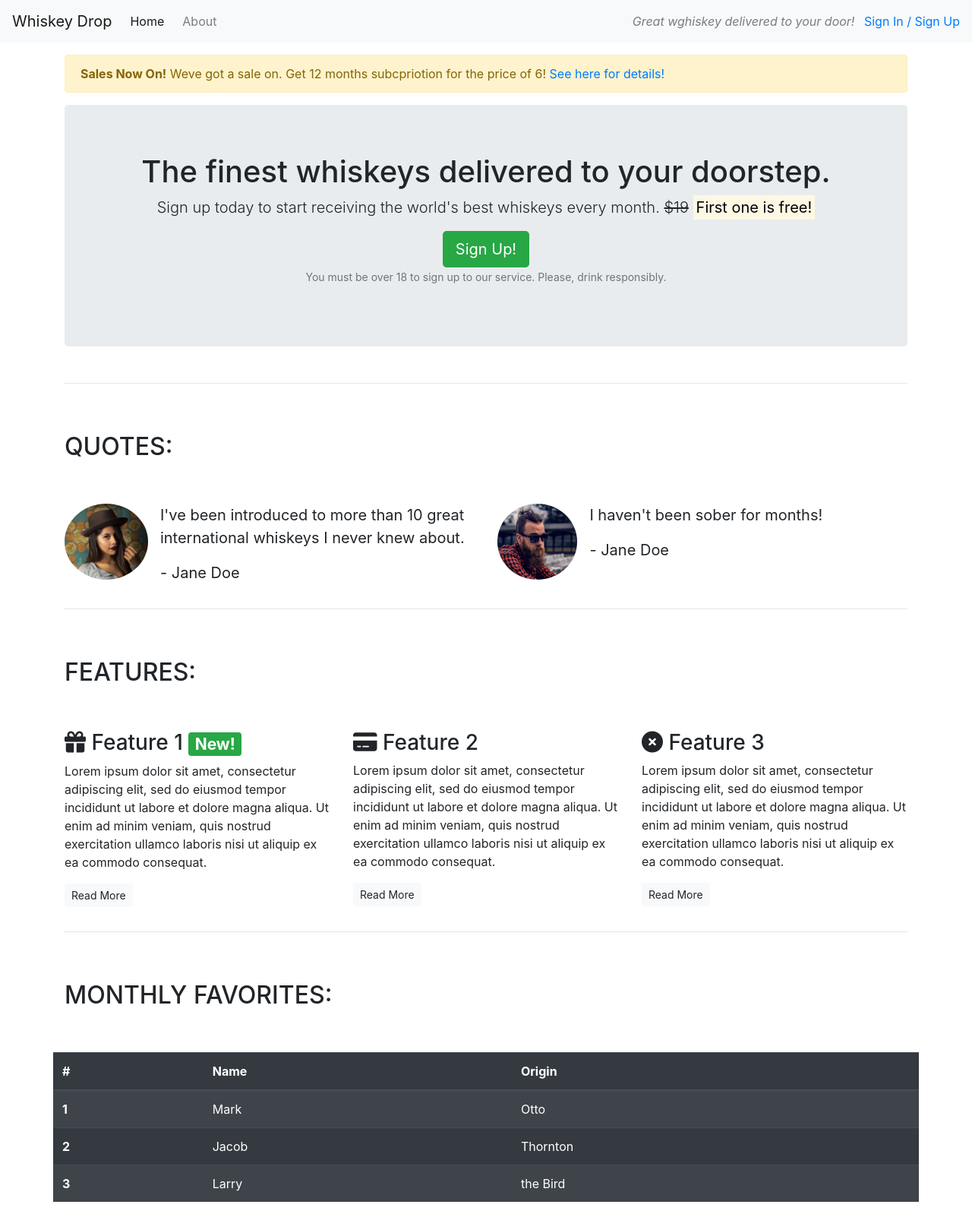
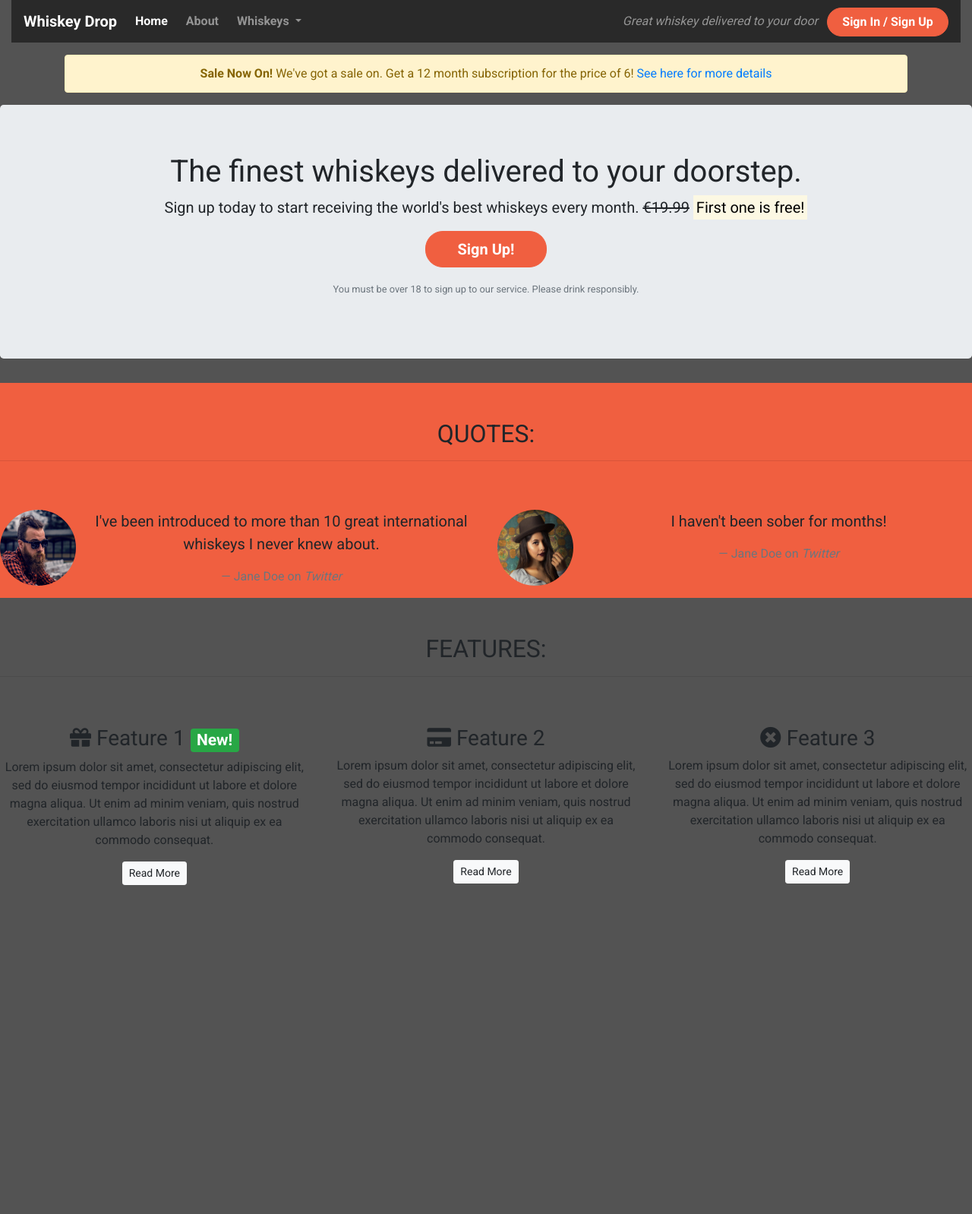
Before and after one commit to KimBergstroem/bootstrap-walkthrought, a website: page index.html in a window 1280 px wide. Shown: the whole page at 76% size. After the commit the page ends 1181 px from the top, so only its background shows below. Drawn offline with nearby package versions, Linux system fonts and the light colour scheme.

Commit message:
Add: Styling to navbar and quotes section with manuell css

```diff
--- /dev/null
+++ b/assets/css/style.css
@@ -0,0 +1,73 @@
+body{
+    font-family: 'Roboto', sans-serif;
+    background-color: rgb(83, 83, 83);
+}
+
+.alert-container{}
+
+.callout-container{
+}
+
+.quotes-container{}
+
+.features-container{}
+
+/* Navar */
+
+.navalert-container {
+    position: absolute;
+    top: 0;
+    left: 0;
+    padding-left: 0;
+    padding-right: 0;
+
+}
+
+.container-wrapper{
+    background-color: #f05f40;
+}
+
+.navbar{
+    margin-bottom: 0;
+    border: 0;
+    width: 100%;
+    background-color: rgba(0, 0, 0, 0.5);
+}
+
+.row{
+    text-align: center;
+}
+.navbar .navbar-toggler{
+    border: 0;
+}
+
+.navbar-brand{
+    font-weight: bold;
+}
+
+.navbar .navbar-nav a{
+    font-weight: bold;
+}
+
+/* Buttons */
+
+.btn--cta {
+    font-weight: bold;
+    border-radius: 23px;
+    width: 160px;
+}
+
+.btn--red {
+    color: white;
+    background-color: #f05f40;
+    border-color: #f05f40;
+}
+
+.btn--red:hover,
+.btn--red:active,
+.btn--red:focus,
+.btn--red:active:focus {
+    background-color: #df4929;
+    border-color: #df4929;
+    color: white;
+}
--- a/index.html
+++ b/index.html
@@ -1,76 +1,109 @@
-<!doctype html>
-<html lang="en">
+<!DOCTYPE html>
+<html lang="en-us">
 
 <head>
-    <!-- Required meta tags -->
     <meta charset="utf-8">
-    <meta name="viewport" content="width=device-width, initial-scale=1, shrink-to-fit=no">
-
-    <!-- Bootstrap CSS -->
-    <link rel="stylesheet" href="https://cdn.jsdelivr.net/npm/bootstrap@4.6.2/dist/css/bootstrap.min.css"
-        integrity="sha384-xOolHFLEh07PJGoPkLv1IbcEPTNtaed2xpHsD9ESMhqIYd0nLMwNLD69Npy4HI+N" crossorigin="anonymous">
-    <!-- FontAwesome Icons -->
-    <script src="https://kit.fontawesome.com/66c113ad0a.js" crossorigin="anonymous"></script>
-    <title>Whiskey Drop - Taste</title>
+    <meta name="viewport" content="width=device-width, initial-scale=1.0">
+    <title>Whiskey Drop | Taste a new whiskey every month</title>
+    <link rel="stylesheet" href="https://maxcdn.bootstrapcdn.com/bootstrap/4.1.3/css/bootstrap.min.css">
+    <link rel="stylesheet" href="https://use.fontawesome.com/releases/v5.6.1/css/all.css"
+        integrity="sha384-gfdkjb5BdAXd+lj+gudLWI+BXq4IuLW5IT+brZEZsLFm++aCMlF1V92rMkPaX4PP" crossorigin="anonymous">
+    <link href="https://fonts.googleapis.com/css?family=Roboto:400,700" rel="stylesheet">
+    <link href="assets/css/style.css" rel="stylesheet" type="text/css">
 </head>
 
 <body>
-    <nav class="navbar navbar-light bg-light navbar-expand-sm">
-        <a href="" class="navbar-brand">Whiskey Drop</a>
+    <!--Nav-->
+    <div class="container-fluid nacalert-container">
+        <nav class="navbar navbar-dark navbar-expand-sm ">
+            <a href="/" class="navbar-brand">
+                Whiskey Drop</a>
+
+            <button class="navbar-toggler ml-auto" type="button" data-toggle="collapse" data-target="#navbarNavDropdown"
+                aria-controls="navbarNavDropdown" aria-expanded="false" aria-label="Toggle navigation">
+                <span class="navbar-toggler-icon"></span></button>
+
+            <div class="collapse navbar-collapse" id="navbarNavDropdown">
                 <ul class="navbar-nav mr-auto">
-            <li class="active nav-item mr-2"><a class="nav-link" href="nav-link" href="/home">Home</a></li>
-            <li class="nav-item mr-2"><a class="nav-link" href="nav-link" href="/about">About</a></li>
-            <li class="nav-item mr-2 d-block d-sm-none"><a class="nav-link" href="nav-link" href="/login">Sign In / Sign
-                    Up</a></li>
+                    <li class="active nav-item mr-2"><a class="nav-link" href="/">Home</a></li>
+                    <li class="nav-item mr-2"><a class="nav-link" href="">About</a></li>
+                    <li class="nav-item dropdown">
+                        <a class="nav-link dropdown-toggle" href="#" id="navbarDropdownMenuLink" role="button"
+                            data-toggle="dropdown" aria-haspopup="true" aria-expanded="false">
+                            Whiskeys
+                        </a>
+                        <div class="dropdown-menu" aria-labelledby="navbarDropdownMenuLink">
+                            <a class="dropdown-item" href="#">Irish</a>
+                            <a class="dropdown-item" href="#">Scotch</a>
+                            <a class="dropdown-item" href="#">Japanese</a>
+                            <a class="dropdown-item" href="#">American</a>
+                        </div>
+                    </li>
+
+                    <li class="nav-item mr-2 d-block d-sm-none"><a class="nav-link btn btn--cta btn--red" href="">Sign
+                            In / Sign Up</a></li>
                 </ul>
+            </div>
             <div class="d-none d-md-block">
-            <p class="navbar-text my-auto mr-2"><i>Great wghiskey delivered to your door!</i></p>
-            <a href="/login">Sign In / Sign Up</a>
+                <p class="navbar-text my-auto mr-2"><i>Great whiskey delivered to your door</i></p>
+                <a href="/login" class="btn btn--cta btn--red">Sign In / Sign Up</a>
             </div>
+            <!--</div>-->
         </nav>
+    </div>
+    <div class="alert-containter">
         <article class="container mt-3">
             <div class="row d-none d-sm-block">
                 <div class="col-12">
-                <div class="alert alert-warning"><strong>Sales Now On!</strong> Weve got a sale on. Get 12 months subcpriotion
-                        for the price of 6! <a href="">See here for details!</a></div>
+                    <div class="alert alert-warning">
+                        <strong>Sale Now On!</strong> We've got a sale on. Get a 12 month subscription for the price of
+                        6! <a href="">See here for more details</a>
                     </div>
                 </div>
-        <!-- Callout -->
+            </div>
+    </div>
+    <div class="callout-container">
         <div class="row">
             <div class="col-12">
                 <section class="callout jumbotron text-center">
                     <h1>The finest whiskeys delivered to your doorstep.</h1>
-                    <p class="lead">Sign up today to start receiving the world's best whiskeys every month. <s
-                            class="d-none d-sm-inline">$19</s>
+                    <p class="lead">Sign up today to start receiving the world's best whiskeys every month.
+                        <s class="d-none d-sm-inline">€19.99</s>
                         <span class="d-inline d-sm-none"><br></span>
                         <strong><mark>First one is free!</mark></strong></p>
-                    <button class="btn btn-success btn-lg">Sign Up!</button>
-                    <p class="text-muted"><small>You must be over 18 to sign up to our service. Please, drink
+                    <p><button class="btn btn-lg btn-success btn btn--cta btn--red" data-toggle="modal"
+                            data-target="#signUpModal">Sign
+                            Up!</button></p>
+                    <p class="text-muted"><small>You must be over 18 to sign up to our service. Please drink
                             responsibly.</small></p>
                 </section>
             </div>
         </div>
         <!-- /.callout -->
-        <hr>
-
+    </div>
     <!-- Quotes -->
+    <div class="container-wrapper">
+        <div class="quotes-container">
             <section class="quotes">
-            <div class="row">
+                <div class="row" >
                     <div class="col-12 my-5">
                         <h2 class="text-uppercase">Quotes:</h2>
+                        <hr />
                     </div>
                 </div>
                 <div class="row">
                     <div class="col-12 col-md-6">
                         <div class="media">
                             <div class="d-none d-sm-block">
-                            <img src="docs/images/girl-image.png" class="rounded-circle mr-3" height=100 alt="image">
+                                <img src="docs/images/guy-image.png" class="rounded-circle mr-3" height=100 width=100>
                             </div>
                             <div class="media-body">
                                 <blockquote class="blockquote">
-                                <p>I've been introduced to more than 10 great international whiskeys I never knew about.
+                                    <p>I've been introduced to more than 10 great international whiskeys I never knew
+                                        about.
                                     </p>
-                                <p>- Jane Doe</p>
+                                    <footer class="blockquote-footer">Jane Doe on <cite title="Twitter">Twitter</cite>
+                                    </footer>
                                 </blockquote>
                             </div>
                         </div>
@@ -78,124 +111,115 @@
                     <div class="col-12 col-md-6">
                         <div class="media">
                             <div class="d-none d-sm-block">
-                            <img src="docs/images/guy-image.png" class="rounded-circle mr-3" height=100 alt="image">
+                                <img src="docs/images/girl-image.png" class="rounded-circle mr-3" height=100 width=100>
                             </div>
                             <div class="media-body">
                                 <blockquote class="blockquote">
                                     <p>I haven't been sober for months!</p>
-                                <p>- Jane Doe</p>
+                                    <footer class="blockquote-footer">Jane Doe on <cite title="Twitter">Twitter</cite>
+                                    </footer>
                                 </blockquote>
+                            </div>
                         </div>
                     </div>
                 </div>
             </section>
             <!-- /.quotes -->
-        <hr>
-
+        </div>
+    </div>
     <!-- Features -->
+        <div class="features-container">
             <section class="features">
                 <div class="row">
                     <div class="col-12 my-5">
                         <h2 class="text-uppercase">Features:</h2>
+                        <hr />
                     </div>
                 </div>
                 <div class="row">
                     <div class="col-12 col-md-6 col-lg-4">
                         <div class="feature">
-                        <h3><i class="fa-sharp fa-solid fa-gift d-none d-sm-inline"></i> Feature 1 <span
+                            <h3><i class="fas fa-gift d-none d-sm-inline"></i> Feature 1 <span
                                     class="badge badge-success">New!</span></h3>
-                        <p>Lorem ipsum dolor sit amet, consectetur adipiscing elit, sed do eiusmod tempor incididunt ut
-                            labore
-                            et dolore magna aliqua. Ut enim ad minim veniam, quis nostrud exercitation ullamco laboris
-                            nisi
+                            <p>Lorem ipsum dolor sit amet, consectetur adipiscing elit, sed do eiusmod tempor incididunt
                                 ut
-                            aliquip ex ea commodo consequat.</p>
-                        <p><a class="btn btn-sm btn-light" href="#">Read More</a></p>
+                                labore et dolore magna aliqua. Ut enim ad minim veniam, quis nostrud exercitation
+                                ullamco
+                                laboris nisi ut aliquip ex ea commodo consequat.</p>
+                            <p><a class="btn btn-sm btn-light" href="">Read More</a></p>
                         </div>
                     </div>
                     <div class="col-12 col-md-6 col-lg-4">
                         <div class="feature">
-                        <h3><i class="fa-solid fa-credit-card d-none d-sm-inline"></i> Feature 2</h3>
-                        <p>Lorem ipsum dolor sit amet, consectetur adipiscing elit, sed do eiusmod tempor incididunt ut
-                            labore
-                            et dolore magna aliqua. Ut enim ad minim veniam, quis nostrud exercitation ullamco laboris
-                            nisi
+                            <h3><i class="fas fa-credit-card d-none d-sm-inline"></i> Feature 2</h3>
+                            <p>Lorem ipsum dolor sit amet, consectetur adipiscing elit, sed do eiusmod tempor incididunt
                                 ut
-                            aliquip ex ea commodo consequat.</p>
-                        <p><a class="btn btn-sm btn-light" href="#">Read More</a></p>
+                                labore et dolore magna aliqua. Ut enim ad minim veniam, quis nostrud exercitation
+                                ullamco
+                                laboris nisi ut aliquip ex ea commodo consequat.</p>
+                            <p><a class="btn btn-sm btn-light" href="">Read More</a></p>
                         </div>
                     </div>
                     <div class="col-12 d-md-none d-lg-block col-lg-4">
                         <div class="feature">
-                        <h3><i class="fa-sharp fa-solid fa-circle-xmark d-none d-sm-inline"></i> Feature 3</h3>
-                        <p>Lorem ipsum dolor sit amet, consectetur adipiscing elit, sed do eiusmod tempor incididunt ut
-                            labore
-                            et dolore magna aliqua. Ut enim ad minim veniam, quis nostrud exercitation ullamco laboris
-                            nisi
+                            <h3><i class="fas fa-times-circle d-none d-sm-inline"></i> Feature 3</h3>
+                            <p>Lorem ipsum dolor sit amet, consectetur adipiscing elit, sed do eiusmod tempor incididunt
                                 ut
-                            aliquip ex ea commodo consequat.</p>
-                        <p><a class="btn btn-sm btn-light" href="#">Read More</a></p>
+                                labore et dolore magna aliqua. Ut enim ad minim veniam, quis nostrud exercitation
+                                ullamco
+                                laboris nisi ut aliquip ex ea commodo consequat.</p>
+                            <p><a class="btn btn-sm btn-light" href="">Read More</a></p>
                         </div>
                     </div>
                 </div>
             </section>
             <!-- /.features -->
-        <hr>
+            </article>
+        </div>
 
-        <!-- Monthly favorites -->
-        <section class="Monthly-favorites">
-            <div class="row">
-                <div class="col-12 my-5">
-                    <h2 class="text-uppercase">Monthly favorites:</h2>
+    <div class="modal" tabindex="-1" role="dialog" id="signUpModal">
+        <div class="modal-dialog">
+            <div class="modal-content">
+                <div class="modal-header">
+                    <h5 class="modal-title">Sign Up to Whiskey Drop!</h5>
+                    <button type="button" class="close" data-dismiss="modal" aria-label="Close">
+                        <span aria-hidden="true">&times;</span>
+                    </button>
                 </div>
-                <table class="table table-striped table-dark">
-                    <thead>
-                        <tr>
-                            <th scope="col">#</th>
-                            <th scope="col">Name</th>
-                            <th scope="col">Origin</th>
-                        </tr>
-                    </thead>
-                    <tbody>
-                        <tr>
-                            <th scope="row">1</th>
-                            <td>Mark</td>
-                            <td>Otto</td>
-                        </tr>
-                        <tr>
-                            <th scope="row">2</th>
-                            <td>Jacob</td>
-                            <td>Thornton</td>
-                        </tr>
-                        <tr>
-                            <th scope="row">3</th>
-                            <td>Larry</td>
-                            <td>the Bird</td>
-                        </tr>
-                    </tbody>
-                </table>
+                <div class="modal-body">
+                    <form>
+                        <div class="form-group">
+                            <label for="exampleInputEmail1">Email address</label>
+                            <input type="email" class="form-control" id="exampleInputEmail1"
+                                aria-describedby="emailHelp" placeholder="Email">
+                            <small id="emailHelp" class="form-text text-muted">We'll never share your email with anyone
+                                else.</small>
+                        </div>
+                        <div class="form-group">
+                            <label for="password">Password</label>
+                            <input type="password" class="form-control" id="password" placeholder="Password">
+                        </div>
+                        <div class="form-group">
+                            <label for="repeatPassword">Password</label>
+                            <input type="repeatPassword" class="form-control" id="repeatPassword"
+                                placeholder="Repeat Password">
+                        </div>
+                        <button type="submit" class="btn btn-success">Submit</button>
+                    </form>
                 </div>
             </div>
-        </section>
-        <!-- /.Monthly favorites -->
-    </article>
+        </div>
+    </div>
+    </div>
 
-
-
-    <script src="https://cdn.jsdelivr.net/npm/jquery@3.5.1/dist/jquery.slim.min.js"
-        integrity="sha384-DfXdz2htPH0lsSSs5nCTpuj/zy4C+OGpamoFVy38MVBnE+IbbVYUew+OrCXaRkfj" crossorigin="anonymous">
+    <script src="https://code.jquery.com/jquery-3.3.1.slim.min.js"
+        integrity="sha384-q8i/X+965DzO0rT7abK41JStQIAqVgRVzpbzo5smXKp4YfRvH+8abtTE1Pi6jizo" crossorigin="anonymous">
     </script>
-    <script src="https://cdn.jsdelivr.net/npm/bootstrap@4.6.2/dist/js/bootstrap.bundle.min.js"
-        integrity="sha384-Fy6S3B9q64WdZWQUiU+q4/2Lc9npb8tCaSX9FK7E8HnRr0Jz8D6OP9dO5Vg3Q9ct" crossorigin="anonymous">
+    <script src="https://cdnjs.cloudflare.com/ajax/libs/popper.js/1.14.3/umd/popper.min.js"
+        integrity="sha384-ZMP7rVo3mIykV+2+9J3UJ46jBk0WLaUAdn689aCwoqbBJiSnjAK/l8WvCWPIPm49" crossorigin="anonymous">
     </script>
-    <script src="https://cdn.jsdelivr.net/npm/jquery@3.5.1/dist/jquery.slim.min.js"
-        integrity="sha384-DfXdz2htPH0lsSSs5nCTpuj/zy4C+OGpamoFVy38MVBnE+IbbVYUew+OrCXaRkfj" crossorigin="anonymous">
-    </script>
-    <script src="https://cdn.jsdelivr.net/npm/popper.js@1.16.1/dist/umd/popper.min.js"
-        integrity="sha384-9/reFTGAW83EW2RDu2S0VKaIzap3H66lZH81PoYlFhbGU+6BZp6G7niu735Sk7lN" crossorigin="anonymous">
-    </script>
-    <script src="https://cdn.jsdelivr.net/npm/bootstrap@4.6.2/dist/js/bootstrap.min.js"
-        integrity="sha384-+sLIOodYLS7CIrQpBjl+C7nPvqq+FbNUBDunl/OZv93DB7Ln/533i8e/mZXLi/P+" crossorigin="anonymous">
+    <script src="https://stackpath.bootstrapcdn.com/bootstrap/4.1.3/js/bootstrap.min.js"
+        integrity="sha384-ChfqqxuZUCnJSK3+MXmPNIyE6ZbWh2IMqE241rYiqJxyMiZ6OW/JmZQ5stwEULTy" crossorigin="anonymous">
     </script>
 </body>
 
```
Lines whose indentation alone changed are shown as unchanged.
